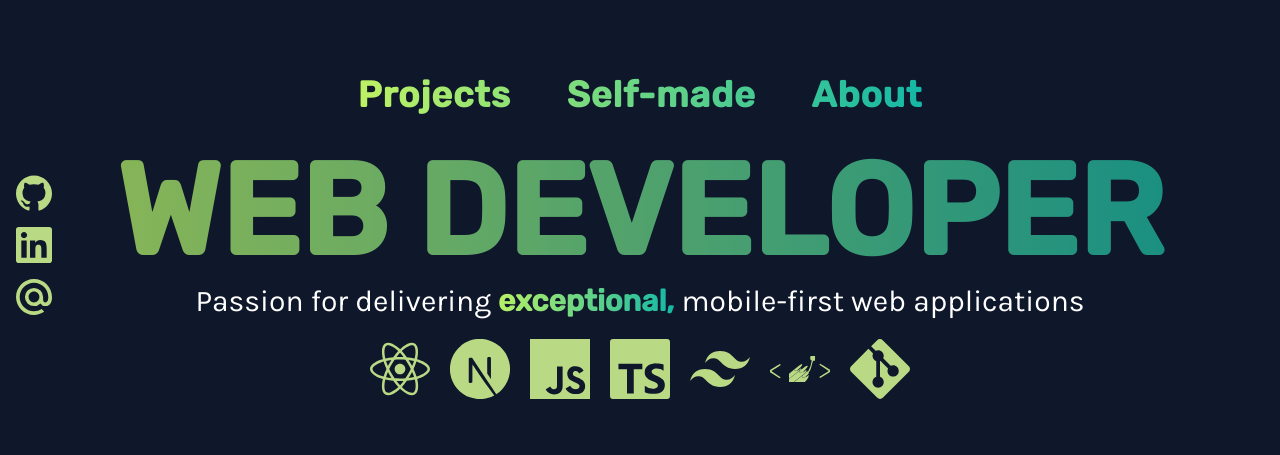
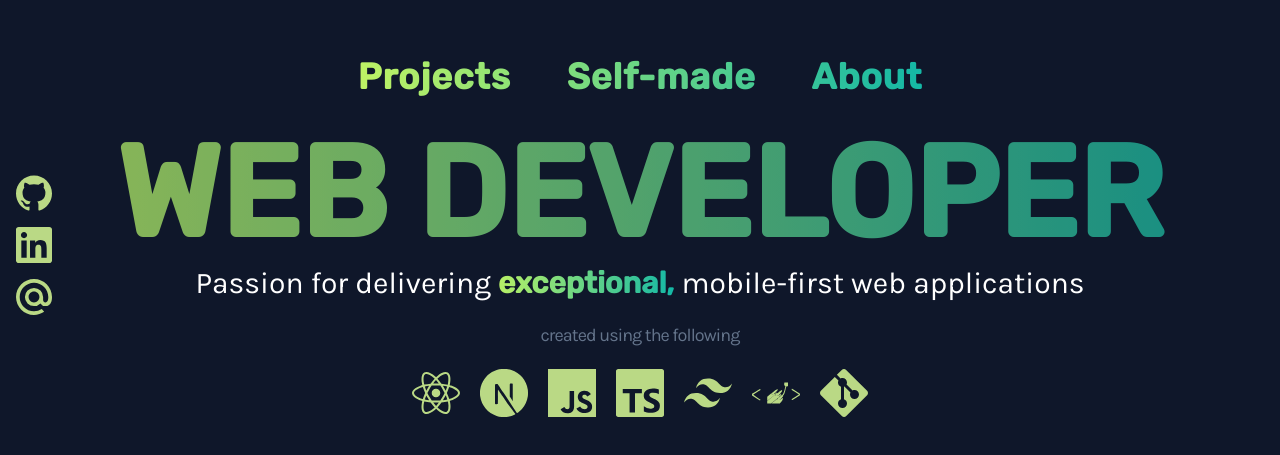
Before and after one commit to mldc18/Developer-Portfolio, a Next.js app: page / in a window 1280 px wide. Shown: the part 163-618 px from the top of the page. Built offline with nearby package versions, Linux system fonts and the light colour scheme.

Commit message:
Edited Introduction Component

```diff
--- a/libs/components/introduction.tsx
+++ b/libs/components/introduction.tsx
@@ -95,6 +95,9 @@ const Introduction = () => {
         </NavItemsContainer>
         <JobTitle>{mainText}</JobTitle>
         {subtitle}
+        <div className="font-Karla text-xs md:text-lg text-slate-500 tracking-tighter mt-5">
+          created using the following
+        </div>
         <TechStacks />
       </div>
     </div>
--- a/libs/components/tech-stacks.tsx
+++ b/libs/components/tech-stacks.tsx
@@ -5,7 +5,7 @@ const TechstackContainer = styled.div.attrs({
   className: `
   flex items-center justify-center
   space-x-3 md:space-x-5
-  text-3xl md:text-6xl text-[#bad985]
+  text-3xl md:text-5xl text-[#bad985]
   w-3/4 sm:w-full mt-5`,
 })``;
 
```
